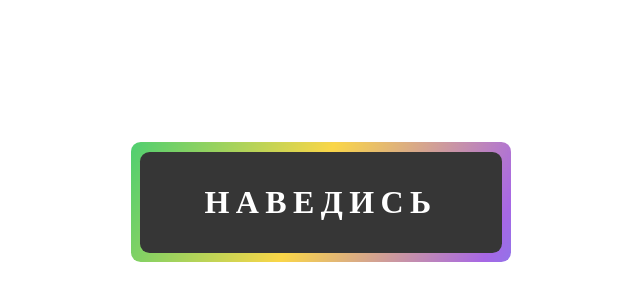
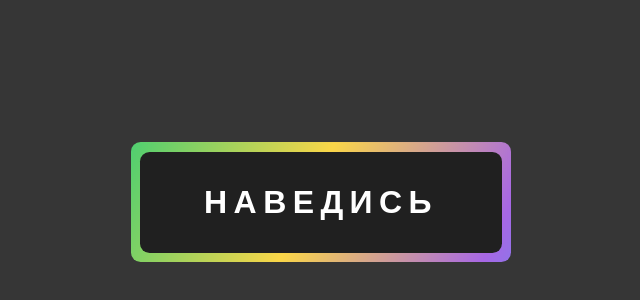
Before and after one commit to BesedinEgor/BelgorodState-downsite, a plain HTML site: page index.html in a window 1280 px wide. Shown: the part 206-506 px from the top of the page, without its empty margins (319-959 px from the left). Drawn offline with Linux system fonts and the light colour scheme.

Commit message:
add files css and html

```diff
--- a/css/style.css
+++ b/css/style.css
@@ -4,6 +4,8 @@ body {
     align-items: center;
     min-height: 100vh;
     color: #000;
+    font-family: sans-serif;
+    background-color: rgb(54, 54, 54);
 }
 .button {
     position: relative;
@@ -20,7 +22,7 @@ body {
     padding: 1em 2em;
     border-radius: 0.3em;
 
-    background-color: rgb(54, 54, 54);
+    background-color: rgb(32, 32, 32);
 }
 .button:hover::before {
     animation-play-state: running;
```
